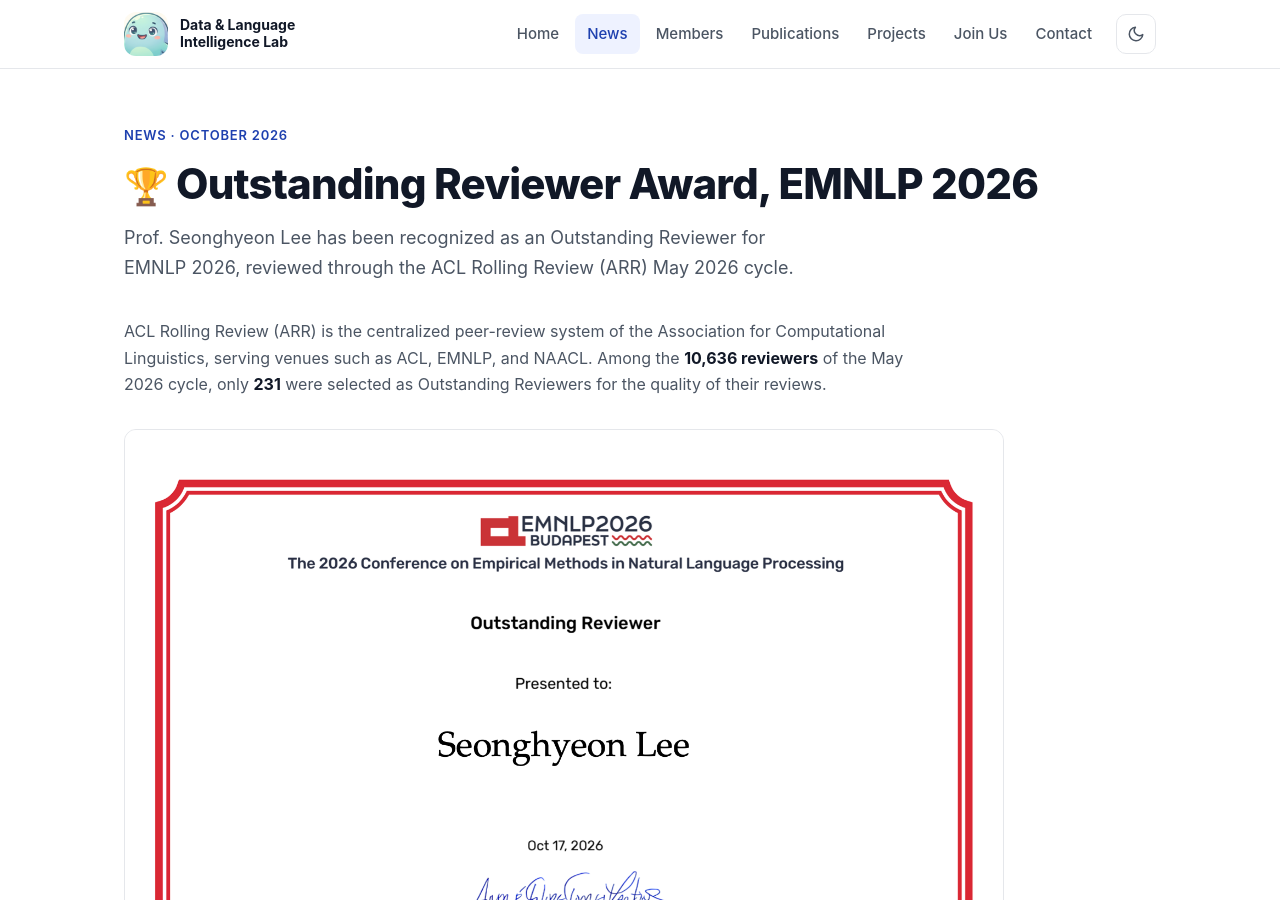
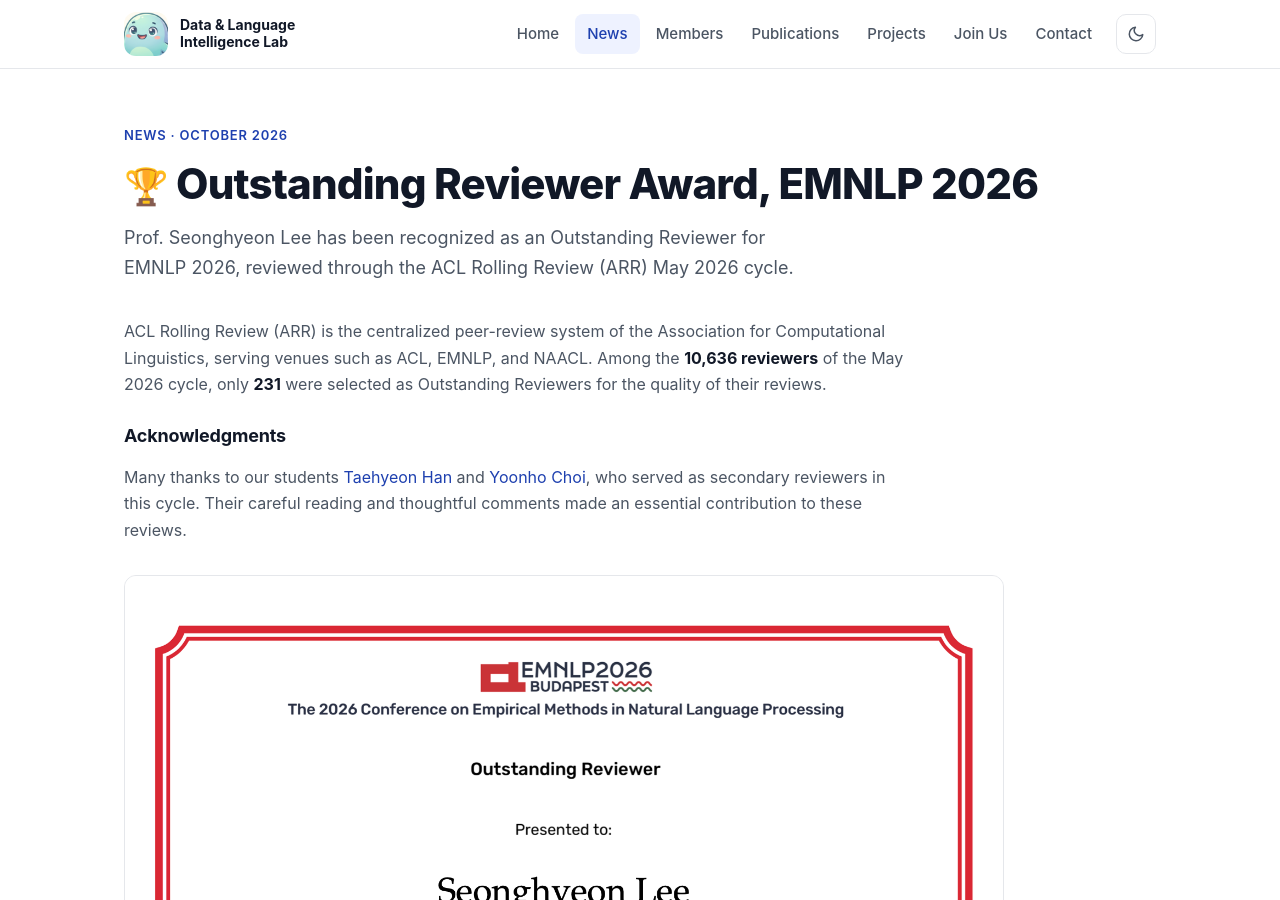
Before and after one commit to knu-dli/knu-dli.github.io, a Jekyll site: the page built from _news/arr-2026-may-outstanding-reviewer.md, in a window 1280 px wide and 900 px high. Built offline with Jekyll 4.4.1, drawn with Linux system fonts in a browser that asks for light colours; some web fonts are replaced.

Commit message:
News: thank secondary reviewers in the EMNLP 2026 Outstanding Reviewer post
Co-Authored-By: Claude Opus 5.5 <noreply@anthropic.com>

```diff
--- a/_news/arr-2026-may-outstanding-reviewer.md
+++ b/_news/arr-2026-may-outstanding-reviewer.md
@@ -10,3 +10,8 @@ files:
 ---
 ACL Rolling Review (ARR) is the centralized peer-review system of the Association for Computational Linguistics, serving venues such as ACL, EMNLP, and NAACL.
 Among the **10,636 reviewers** of the May 2026 cycle, only **231** were selected as Outstanding Reviewers for the quality of their reviews.
+
+### Acknowledgments
+
+Many thanks to our students [Taehyeon Han]({{ '/members/' | relative_url }}) and [Yoonho Choi]({{ '/members/' | relative_url }}), who served as secondary reviewers in this cycle.
+Their careful reading and thoughtful comments made an essential contribution to these reviews.
```
